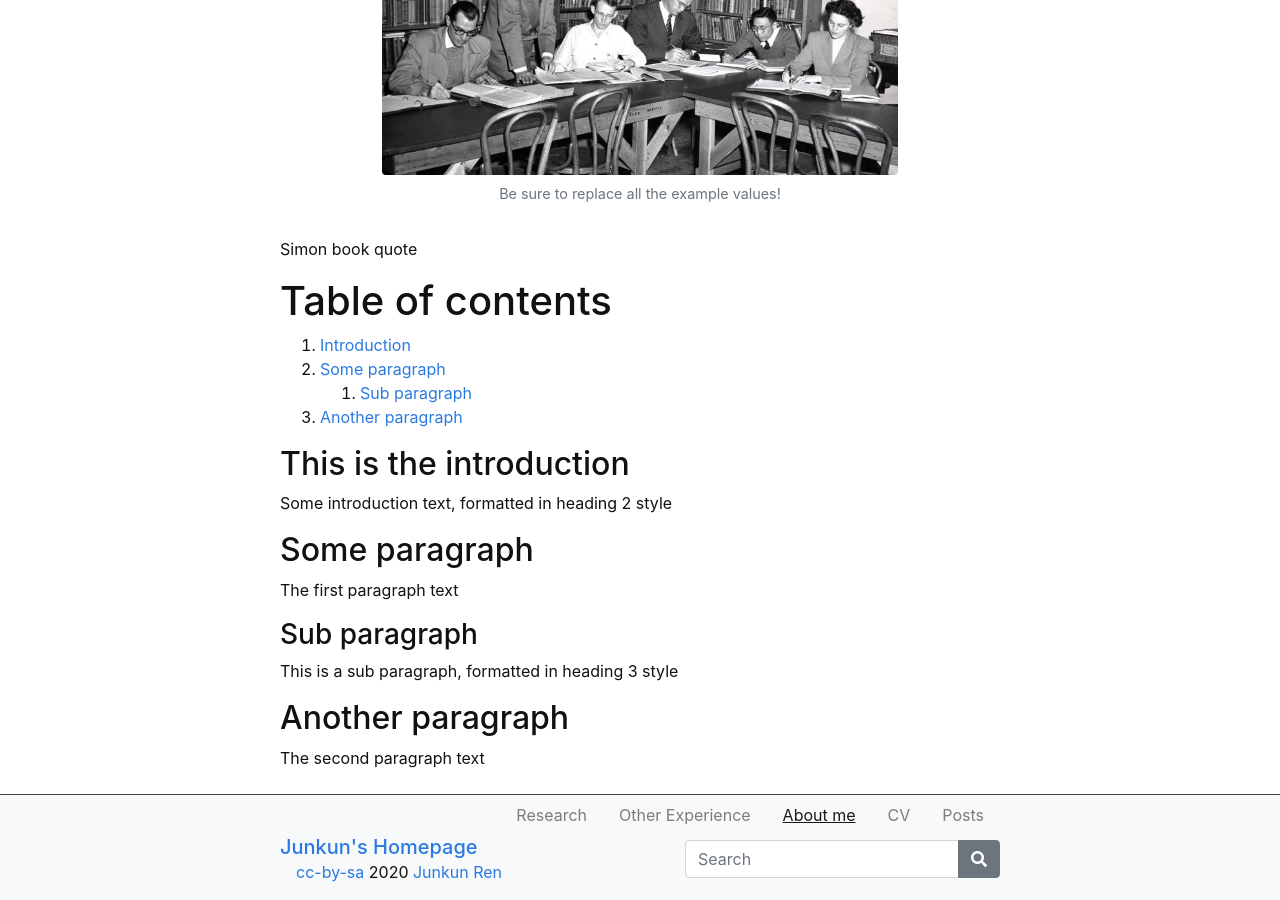
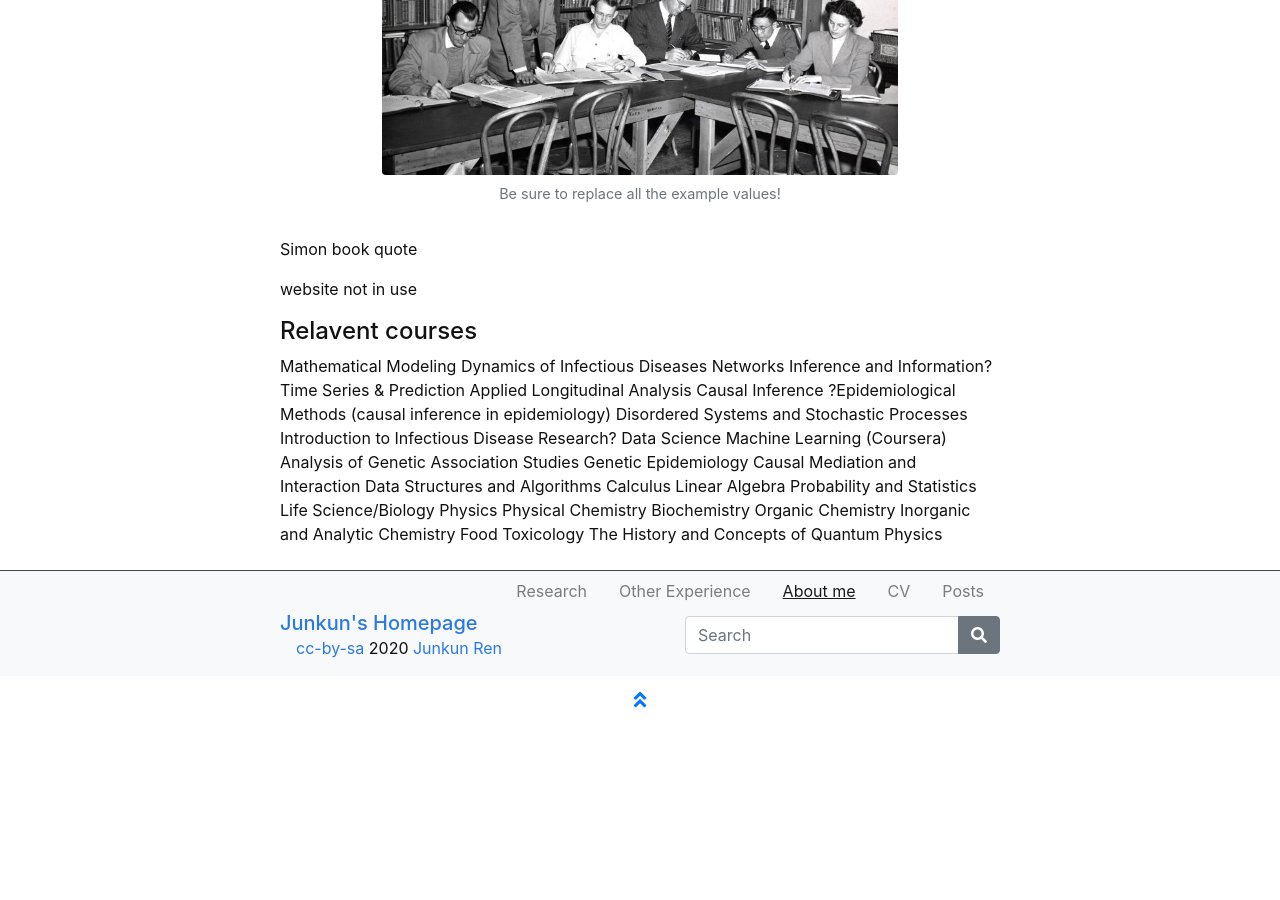
Before and after one commit to junkun-ren/PersonalWebsite, a Jekyll site: the page built from content/2-about_me.md, in a window 1280 px wide and 900 px high, scrolled down 793 px. Built offline with Jekyll 4.4.1, drawn with Linux system fonts in a browser that asks for light colours; after the commit the page ends 1469 px from its top, so only the background shows below that.

Commit message:
copy from old website

```diff
--- a/content/2-about_me.md
+++ b/content/2-about_me.md
@@ -33,20 +33,36 @@ Praesent congue:
 
 Simon book quote
 
-# Table of contents
-1. [Introduction](#introduction)
-2. [Some paragraph](#paragraph1)
-    1. [Sub paragraph](#subparagraph1)
-3. [Another paragraph](#paragraph2)
 
-## This is the introduction <a name="introduction"></a>
-Some introduction text, formatted in heading 2 style
+website not in use
 
-## Some paragraph <a name="paragraph1"></a>
-The first paragraph text
 
-### Sub paragraph <a name="subparagraph1"></a>
-This is a sub paragraph, formatted in heading 3 style
+#### Relavent courses
 
-## Another paragraph <a name="paragraph2"></a>
-The second paragraph text
+Mathematical Modeling
+Dynamics of Infectious Diseases
+Networks
+Inference and Information?
+Time Series & Prediction
+Applied Longitudinal Analysis
+Causal Inference
+?Epidemiological Methods (causal inference in epidemiology)
+Disordered Systems and Stochastic Processes
+Introduction to Infectious Disease Research?
+Data Science
+Machine Learning (Coursera)
+Analysis of Genetic Association Studies
+Genetic Epidemiology
+Causal Mediation and Interaction
+Data Structures and Algorithms
+Calculus
+Linear Algebra
+Probability and Statistics
+Life Science/Biology
+Physics
+Physical Chemistry
+Biochemistry
+Organic Chemistry
+Inorganic and Analytic Chemistry
+Food Toxicology
+The History and Concepts of Quantum Physics
```
Also changed, not shown: content/0-research.md (+13 -2 lines), content/1-other_experience.md (+41 -2 lines), index.md (+1 -1 lines).
